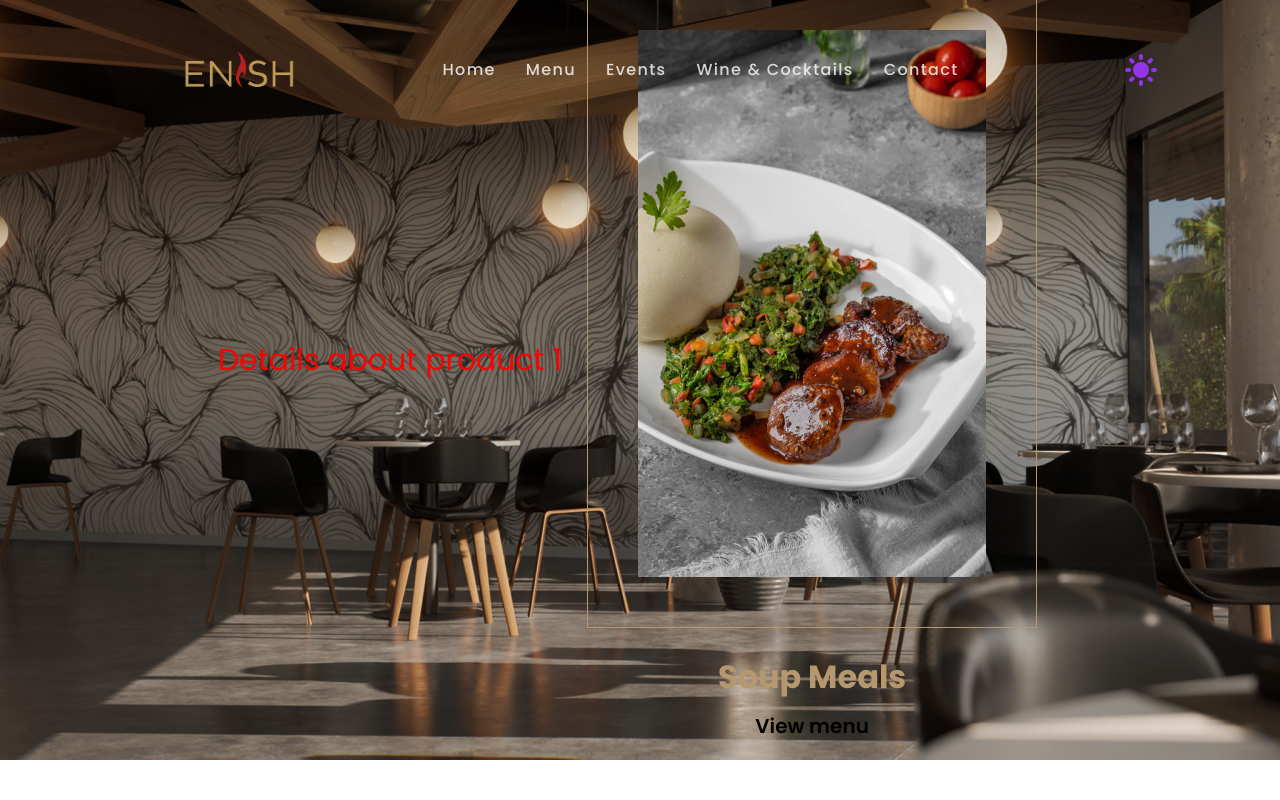
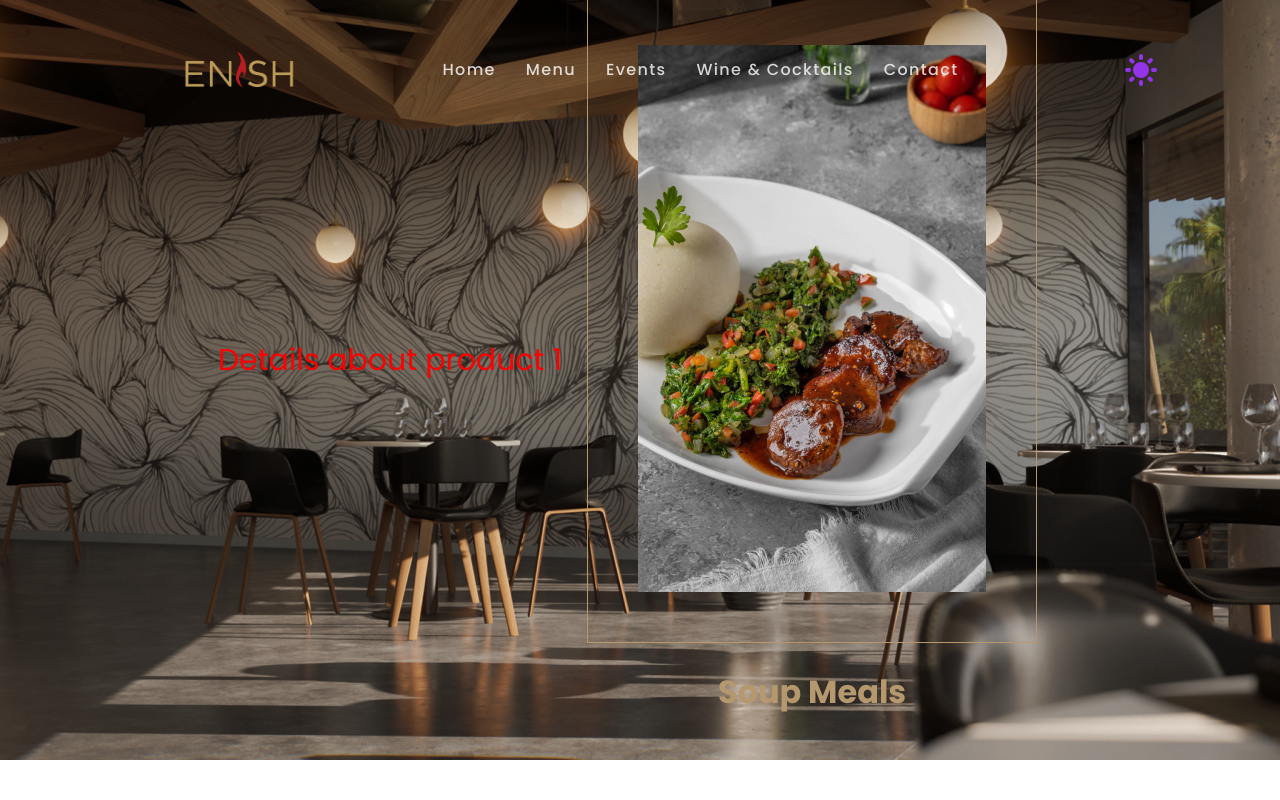
Before and after one commit to MahdiHasan943/next.js-new-restraurent-website, a Next.js app: page /Menu/1 in a window 1280 px wide. Shown: the top 800 px of the page. Built offline with nearby package versions, Linux system fonts and the light colour scheme; grey boxes are pictures that could not be loaded.

Commit message:
fix problems

```diff
--- a/src/pages/Menu/[menuId].js
+++ b/src/pages/Menu/[menuId].js
@@ -81,10 +81,7 @@ const menuDetails = () => {
 
                     </div>
                    <p className='text-[#B5986D] text-center pt-10 pb-4 font-bold text-[32px]'>{card.name}</p>
-                   <div className="text-center">
-                   <Link href={`Menu/${card.id}`} className='dark:text-white py-4 px-8 text-black text-[20px] font-semibold'>View menu</Link>
 
-                   </div>
 
                  </div>)
                 }
--- a/src/pages/Menu/index.js
+++ b/src/pages/Menu/index.js
@@ -85,7 +85,7 @@ console.log(menuCards);
      </div>
     <p className='text-[#B5986D] text-center pt-10 pb-4 font-bold text-[32px]'>{card.name}</p>
     <div className="text-center">
-    <Link href={`Menu/${card.id}`} className='dark:text-white py-4 px-8 text-black text-[20px] font-semibold'>View menu</Link>
+    <Link href={`/Menu/${card.id}`} className='dark:text-white py-4 px-8 text-black text-[20px] font-semibold'>View menu</Link>
 
     </div>
 
```
